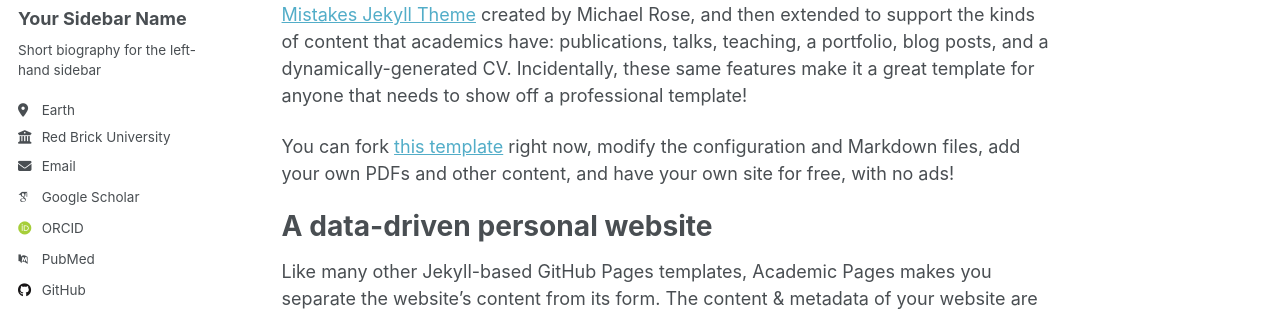
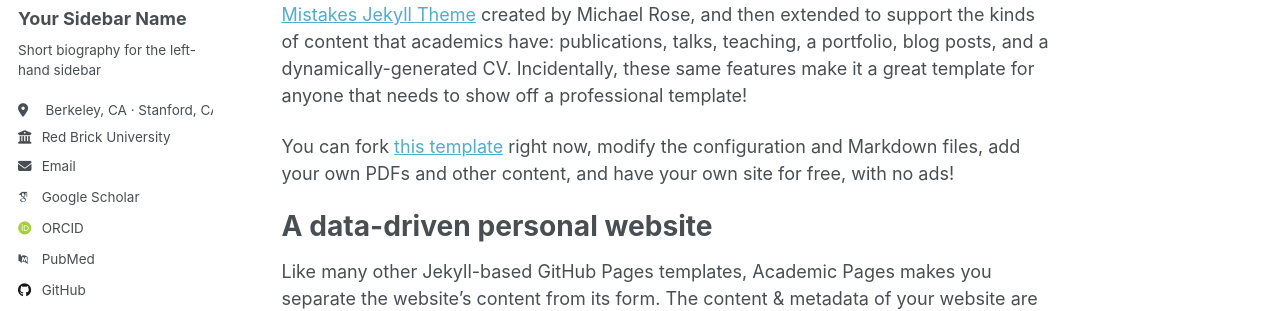
Before and after one commit to jmorimoto-h/my-site, a Jekyll site: the page built from _pages/about.md, in a window 1280 px wide. Shown: the part 276-587 px from the top of the page. Built offline with Jekyll 4.4.1, drawn with Linux system fonts in a browser that asks for light colours; some web fonts are replaced; a script that is not in the unit is left out.

Commit message:
Update _config.yml

```diff
--- a/_config.yml
+++ b/_config.yml
@@ -26,7 +26,7 @@ author:
   name             : "Your Sidebar Name"
   pronouns         : # example: "she/her"
   bio              : "Short biography for the left-hand sidebar"
-  location         : "Earth"
+  location         : "  Berkeley, CA · Stanford, CA · Washington, DC"
   employer         : "Red Brick University"
   uri              : # URL
   email            : "none@example.org"
```
